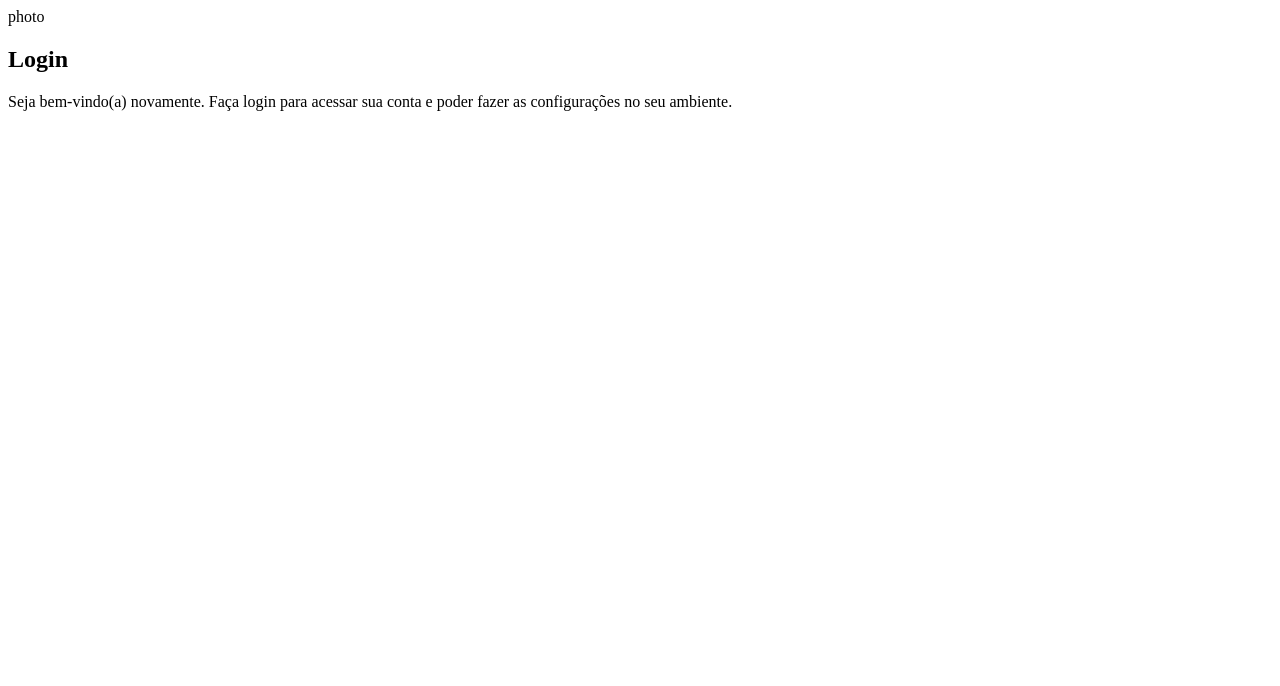
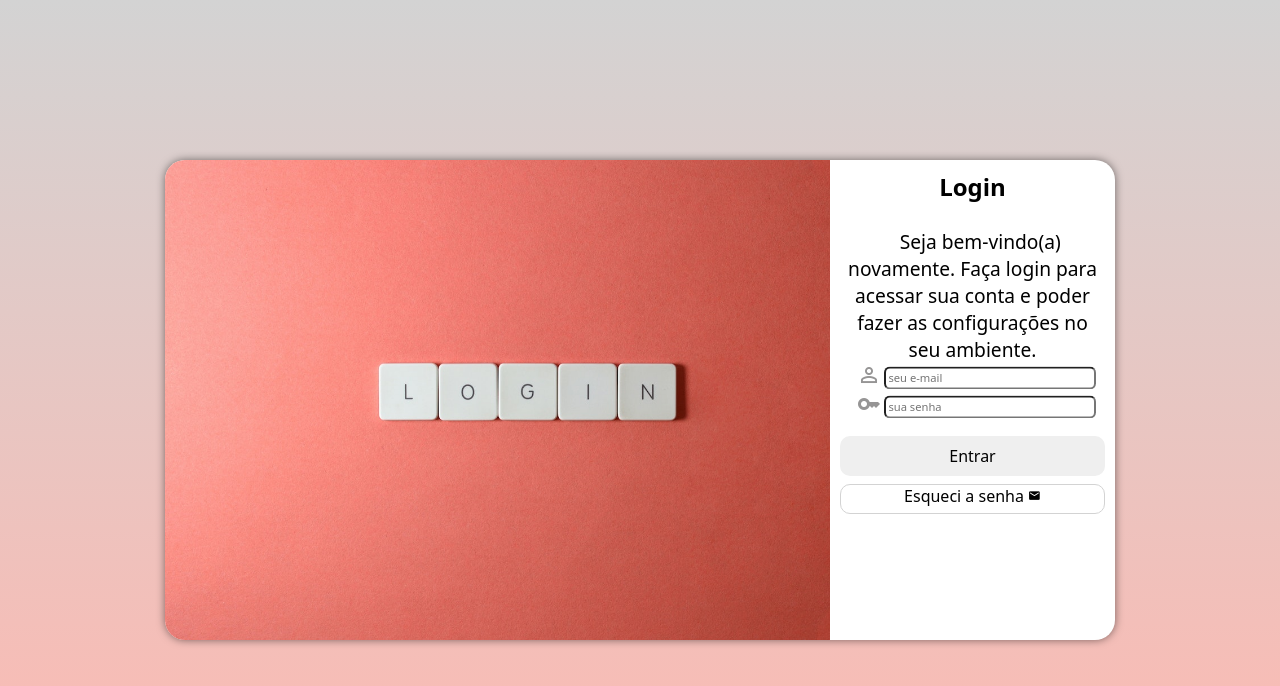
Before and after one commit to justlucasgomes/projeto-login, a plain HTML site: page index.html in a window 1280 px wide. Drawn offline with Linux system fonts and the light colour scheme.

Commit message:
finished login project

```diff
--- a/index.html
+++ b/index.html
@@ -4,18 +4,40 @@
     <meta charset="UTF-8">
     <meta name="viewport" content="width=device-width, initial-scale=1.0">
     <title>Projeto-Login</title>
+    <link href="https://fonts.googleapis.com/icon?family=Material+Icons"
+      rel="stylesheet">
     <link rel="stylesheet" href="style/style.css">
+    <link rel="stylesheet" href="style/media-queries.css">
 </head>
 <body>
     <main>
         <section id="login">
             <div id="image">
-                photo
             </div>
             <div id="form">
                 <h1>Login</h1>
                 <p>Seja bem-vindo(a) novamente. Faça login para acessar sua conta e poder fazer as configurações no seu ambiente.</p>
-                <form action="login.php" method="post"></form>
+                <form action="login.php" method="post" autocomplete="on">
+                    <div class="campo">
+                        <span class="material-icons">
+                            perm_identity
+                            </span>
+                        <input type="e-mail" name="login" id="ilogin" placeholder=" seu e-mail" autocomplete="email">
+                        <label for="ilogin"></label>
+
+                    </div>
+                    <div class="campo">
+                        <span class="material-icons">
+                            key
+                            </span>
+                        <input type="password" name="senha" id="isenha" placeholder=" sua senha" autocomplete="current-password" required minlength="8" maxlength="20">
+                        <label for="isenha"></label>
+                    </div>
+                    <input type="submit" value="Entrar">
+                    <a href="esqueci.html" class="botao">Esqueci a senha <span class="material-icons">
+                        mail
+                        </span></a>
+                </form>
             </div>
         </section>
     </main>
--- /dev/null
+++ b/style/media-queries.css
@@ -0,0 +1,64 @@
+@charset "UTF-8";
+
+@media screen and (min-width: 768px) and (max-width: 992px) {
+body {
+    background-image: linear-gradient(to top, #fa80728c, #d3d3d3);
+}
+
+    section#login {
+        width: 600px;
+        height: 600px;
+        position: absolute;
+        top: 50%;
+        left: 50%;
+        transform: translate(-50%, -50%);
+        overflow: hidden;
+    }
+    section#login > div#image {
+        float: top;
+        width: 100%;
+        height: 45%;
+    }
+    section#login > div#form {
+        float: bottom;
+        width: 100%;
+        height: 55%;
+    }
+
+    section#login > div#form > p {
+        display: block;
+        text-align: center;
+        text-indent: 0.8em;
+        padding: 10px;
+        padding-top: 10px;
+    }
+    div.campo > input {
+        width: 90%;
+    }
+}
+
+@media screen and (min-width: 992px) {
+
+    body {
+        background-image: linear-gradient(to top, #fa80728c, #d3d3d3);
+    }
+    section#login {
+        width: 950px;
+    }
+
+    section#login > div#image {
+        float: left;
+        width: 70%;
+        height: 100%;
+    }
+
+    section#login > div#form {
+        float: right;
+        width: 30%;
+    }
+
+    section#login > div#form > p {
+    font-size: 1.2em;
+    text-align: center;
+    }
+}
--- a/style/style.css
+++ b/style/style.css
@@ -6,3 +6,117 @@
     grey: #d3d3d3
     orange: #fa8072
 */
+
+* {
+    font-family: system-ui, -apple-system, BlinkMacSystemFont, 'Segoe UI', Roboto, Oxygen, Ubuntu, Cantarell, 'Open Sans', 'Helvetica Neue', sans-serif;
+    padding: 0px;
+    margin: 0px;
+    box-sizing: border-box;
+}
+
+body {
+    background-image: linear-gradient(to top, #fa80728c, #d3d3d3);
+    height: 100vh;
+    width: 100vw;
+}
+
+main {
+    position: relative;
+    height: 100vh;
+    width: 100vw;
+}
+
+section#login {
+    position: absolute;
+    top: 50%;
+    left: 50%;
+    transform: translate(-50%, -50%);
+    overflow: hidden;
+
+    background-color: white;
+    height: 480px;
+    width: 280px;
+    border-radius: 20px;
+    box-shadow: 0px 0px 8px rgba(0, 0, 0, 0.5);
+    transition: 100ms;
+    transition-timing-function: ease;
+}
+
+section#login > div#image {
+    display: block;
+    background: url(../image/pexels-miguel-á-padriñán.jpg);
+    background-size: cover;
+    background-position: left bottom;
+    height: 165px;
+}
+
+section#login > div#form {
+    display: block;
+    padding: 10px;
+}
+
+section#login > div#form > h1 {
+    text-align: center;
+    margin-bottom: 10px;
+}
+
+section#login > div#form > p {
+    display: block;
+    text-align: justify;
+    text-indent: 0.8em;
+    padding-top: 15px;
+}
+
+form > input[type=submit] {
+    margin-top: 15px;
+    display: block;
+    text-align: center;
+    font-size: 1em;
+    width: 100%;
+    height: 40px;
+    border: none;
+    border-radius: 10px;
+    cursor: pointer;
+}
+
+form > input[type=submit]:hover {
+    background-color: #d3d3d3;
+}
+
+form > div.campo{
+    color: #969595;
+    transform: translateX(17px);
+}
+div.campo > input {
+    position: absolute;
+    top: 50%;
+    left: 50%;
+    transform: translate(-50%, -50%);
+    width: 80%;
+    height: 80%;
+    font-size: 0.7em;
+    border-radius: 6px;
+}
+
+form > a.botao {
+    display: block;
+    text-align: center;
+    font-size: 1em;
+    margin-top: 8px;
+    width: 100%;
+    height: 30px;
+    border: 1px solid #d3d3d3;
+    border-radius: 10px;
+    background-color: white;
+    color: black;
+    text-decoration: none;
+}
+
+form > a.botao:hover {
+    background-color: #d3d3d3;
+}
+
+form > a.botao > span {
+    font-size: 0.8em;
+
+}
```
